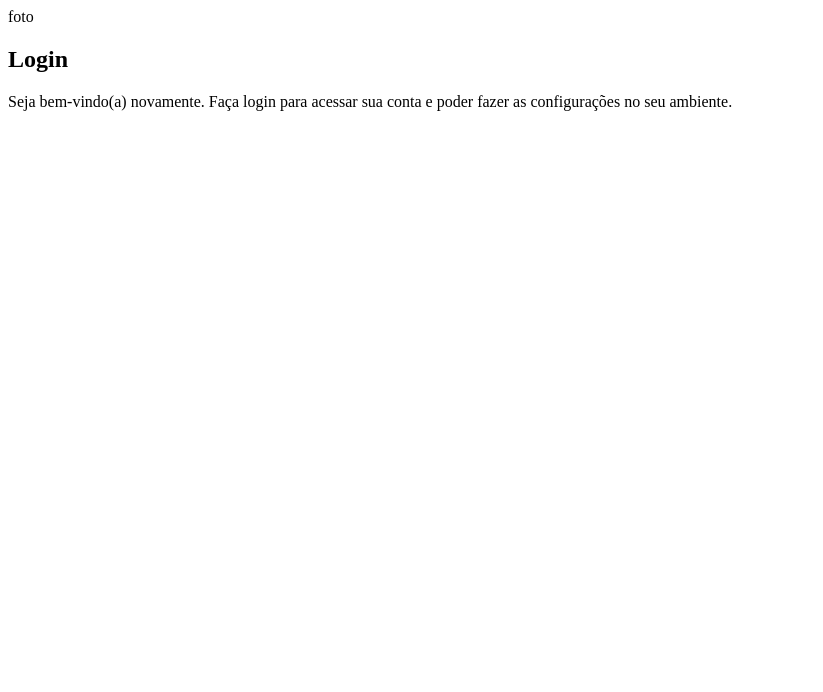
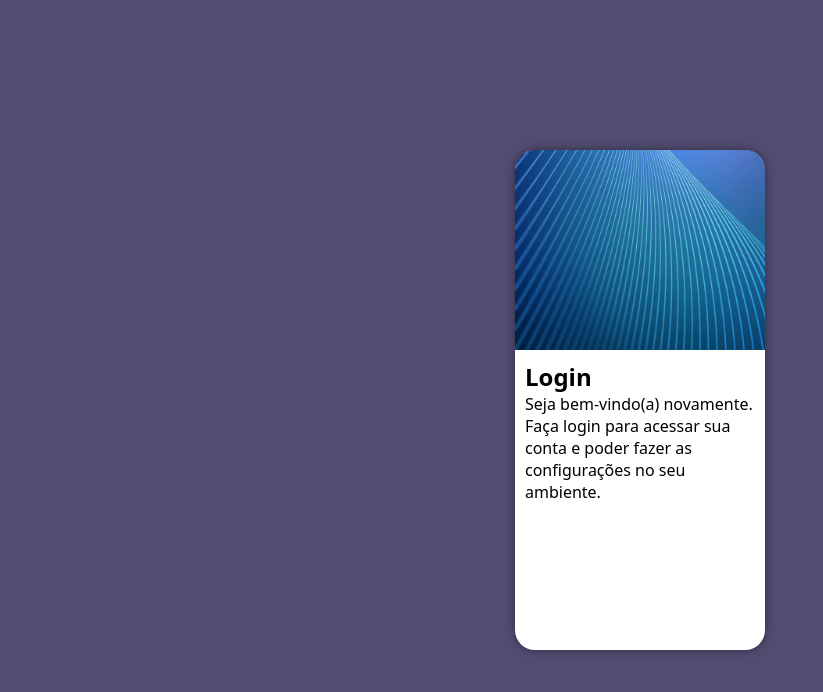
Before and after one commit to CaioKienupp/projeto-login, a plain HTML site: page index.html in a window 1280 px wide. Shown: the whole page, without its empty margins (0-823 px from the left). Drawn offline with Linux system fonts and the light colour scheme.

Commit message:
Comecei a desenvolver o CSS projeto login

```diff
--- a/estilos/style.css
+++ b/estilos/style.css
@@ -1,7 +1,52 @@
 @charset "UTF-8";
 
+/*
+    Paleta de cores:
+    Vermelho:
+    Azul: #534c72;
+*/
 
-/* paleta de cores
+*{
+    font-family: system-ui, -apple-system, BlinkMacSystemFont, 'Segoe UI', Roboto, Oxygen, Ubuntu, Cantarell, 'Open Sans', 'Helvetica Neue', sans-serif;
+    padding: 0px;
+    margin: 0px;
+    box-sizing: border-box;
+}
 
+body, html{
+    background-color: #534c72;
+    height: 100vh;
+    width: 100vw;
+}
 
-*/
+main{
+    position: relative;
+    height: 100vh;
+    width: 100vw;
+}
+
+section#login{
+    position: absolute;
+    top: 50%;
+    left: 50%;
+    transform: translate(-50%, -50%);
+    overflow: hidden;
+    background-color: white;
+    width: 250px;
+    height: 500px;
+    border-radius: 20px;
+    box-shadow: 0px 0px 10px rgba(0, 0, 0, 0.452);
+}
+
+section#login > div#imagem{
+    display: block;
+    background: #534c72 url(../imagens/pexels-sean-whang-25006-804269.jpg) no-repeat;
+    background-position: left bottom;
+    background-size: cover;
+    height: 200px;
+}
+
+section#login > div#formulario{
+    display: block;
+    padding: 10px;
+}
--- a/index.html
+++ b/index.html
@@ -10,7 +10,7 @@
     <main>
         <section id="login">
             <div id="imagem">
-                foto
+                <!-- Aqui vai a imagem na CSS -->
             </div>
             <div id="formulario">
                 <h1>Login</h1>
```
Also changed, not shown: imagens/pexels-rovenimages-com-344613-949587.jpg (deleted), imagens/pexels-sean-whang-25006-804269.jpg (added).
